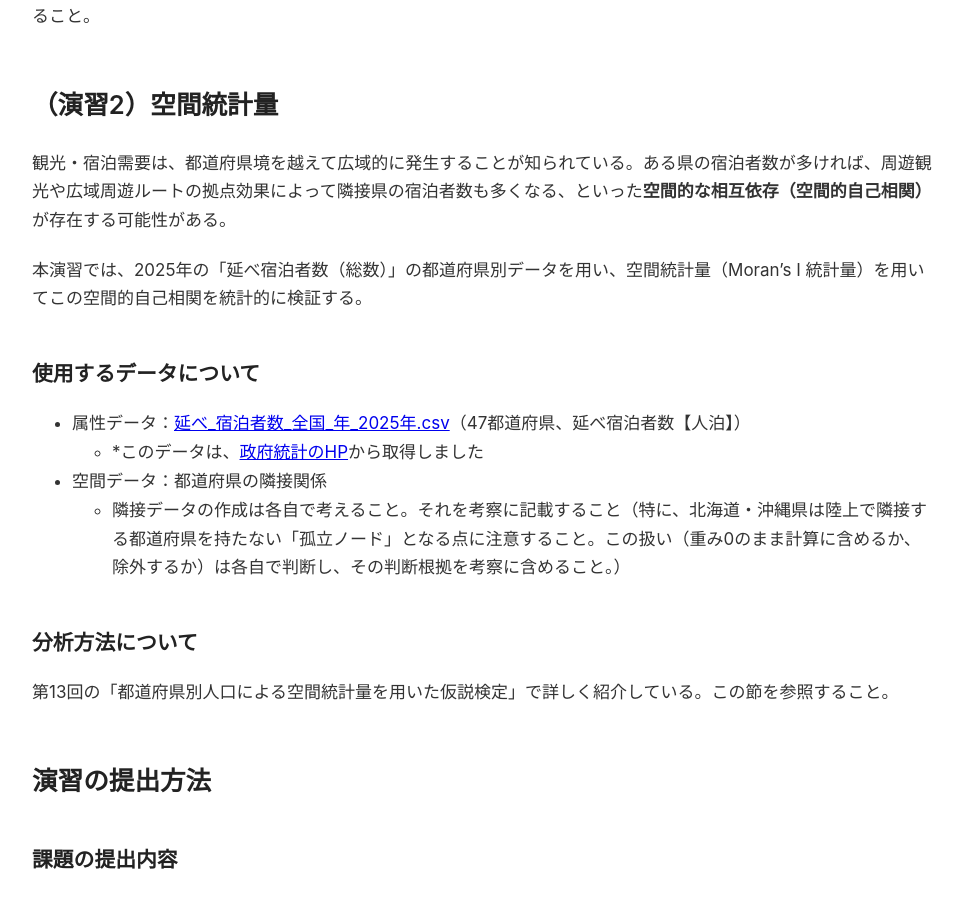
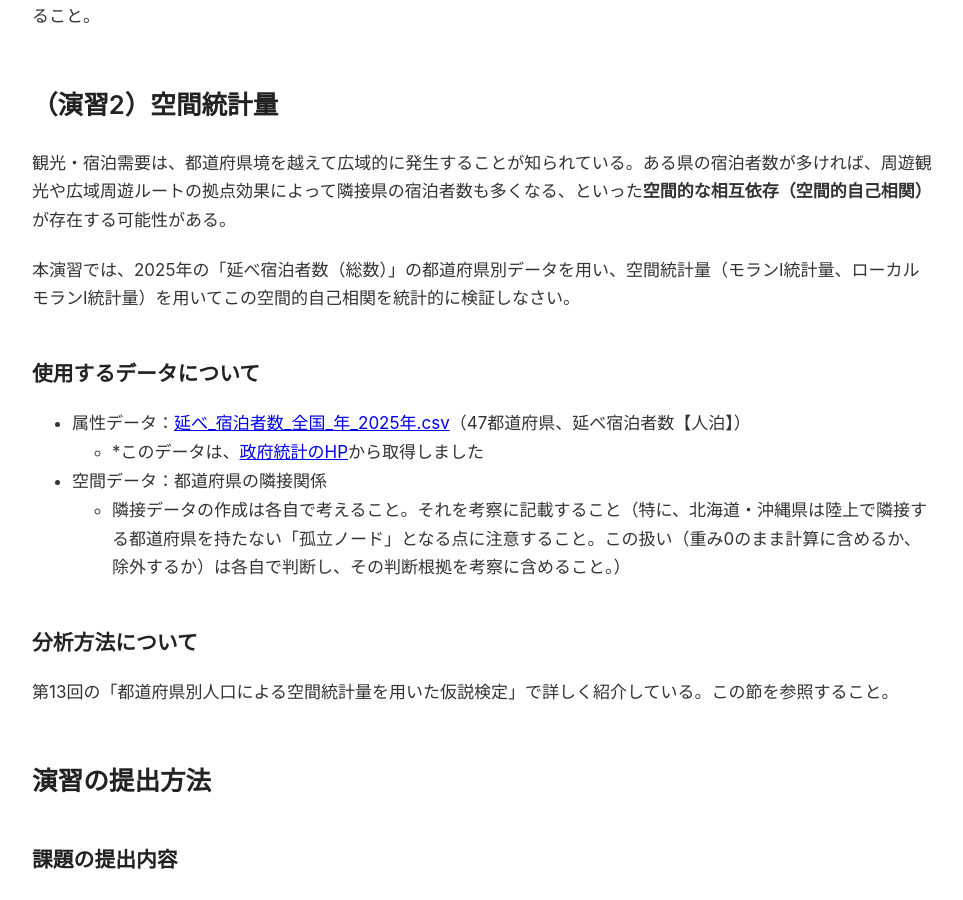
Before and after one commit to MasayaMatsushita/spatiotemporal-analysis, a Jekyll site: the page built from docs/lec/14-spatial-exercise.md, in a window 1280 px wide and 900 px high, scrolled down 2571 px. Shown: the whole window, without its empty margins (158-1121 px from the left). Built offline with Jekyll 4.4.1, drawn with Linux system fonts in a browser that asks for light colours; our own code applies the rules of GitHub Pages for plain Markdown files.

Commit message:
文末表現の変更

```diff
--- a/docs/lec/14-spatial-exercise.md
+++ b/docs/lec/14-spatial-exercise.md
@@ -41,7 +41,7 @@ nav_order: 14
 
 観光・宿泊需要は、都道府県境を越えて広域的に発生することが知られている。ある県の宿泊者数が多ければ、周遊観光や広域周遊ルートの拠点効果によって隣接県の宿泊者数も多くなる、といった**空間的な相互依存（空間的自己相関）**が存在する可能性がある。
 
-本演習では、2025年の「延べ宿泊者数（総数）」の都道府県別データを用い、空間統計量（Moran's I 統計量）を用いてこの空間的自己相関を統計的に検証する。
+本演習では、2025年の「延べ宿泊者数（総数）」の都道府県別データを用い、空間統計量（モランI統計量、ローカルモランI統計量）を用いてこの空間的自己相関を統計的に検証しなさい。
 
 ### 使用するデータについて
 
```
